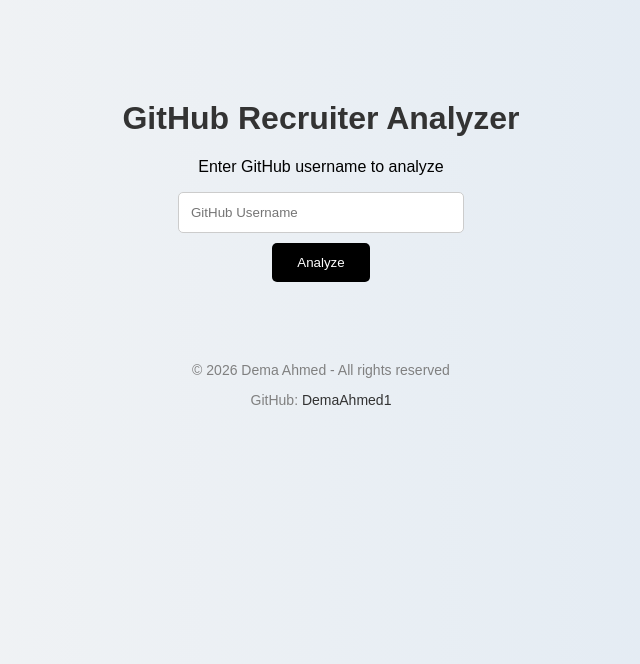
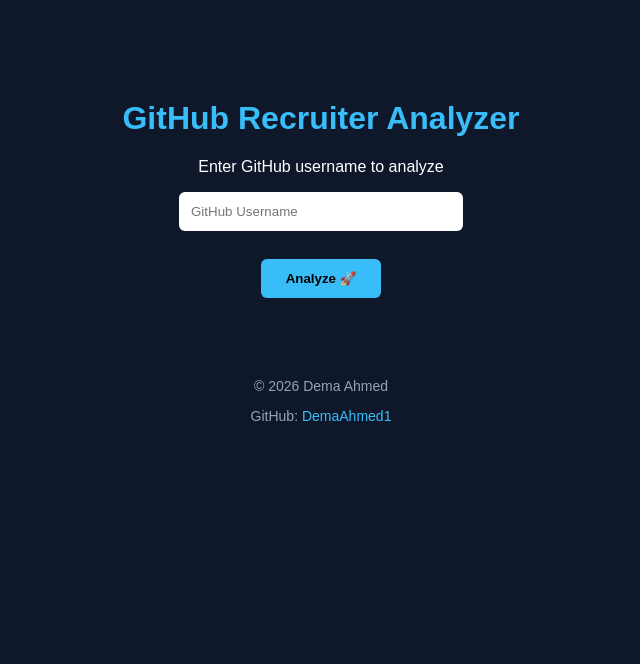
Before and after one commit to DemaAhmed1/github-recruiter-analyzer, a Flask app: page / in a window 1280 px wide. Shown: the top 664 px of the page, without its empty margins (319-959 px from the left). Run offline with Flask 3, Linux system fonts and the light colour scheme.

Commit message:
restore dark UI with improvements

```diff
--- a/templates/index.html
+++ b/templates/index.html
@@ -7,43 +7,48 @@
 body {
 font-family: Arial, sans-serif;
 text-align: center;
-background: linear-gradient(to right, #f5f5f5, #dfe9f3);
+background: #0f172a; /* غامق */
+color: white;
 margin-top: 100px;
 }
 
 h1 {
-color: #333;
+color: #38bdf8;
 }
 
 input {
 padding: 12px;
 width: 260px;
-border: 1px solid #ccc;
-border-radius: 5px;
+border: none;
+border-radius: 6px;
+outline: none;
 }
 
 button {
 padding: 12px 25px;
-background-color: black;
-color: white;
+background: #38bdf8;
+color: black;
 border: none;
-border-radius: 5px;
+border-radius: 6px;
 margin-top: 10px;
 cursor: pointer;
+font-weight: bold;
+transition: 0.3s;
 }
 
 button:hover {
-background-color: #333;
+background: #0ea5e9;
+transform: scale(1.05);
 }
 
 footer {
 margin-top: 80px;
 font-size: 14px;
-color: gray;
+color: #94a3b8;
 }
 
 a {
-color: #333;
+color: #38bdf8;
 text-decoration: none;
 }
 
@@ -60,12 +65,12 @@
 
 <form method="POST" action="/analyze">
 <input type="text" name="username" placeholder="GitHub Username" required>
-<br>
-<button type="submit">Analyze</button>
+<br><br>
+<button type="submit">Analyze 🚀</button>
 </form>
 
 <footer>
-<p>© 2026 Dema Ahmed - All rights reserved</p>
+<p>© 2026 Dema Ahmed</p>
 <p>
 GitHub:
 <a href="https://github.com/DemaAhmed1" target="_blank">
```
Also changed, not shown: templates/result.html (+13 -15 lines).
